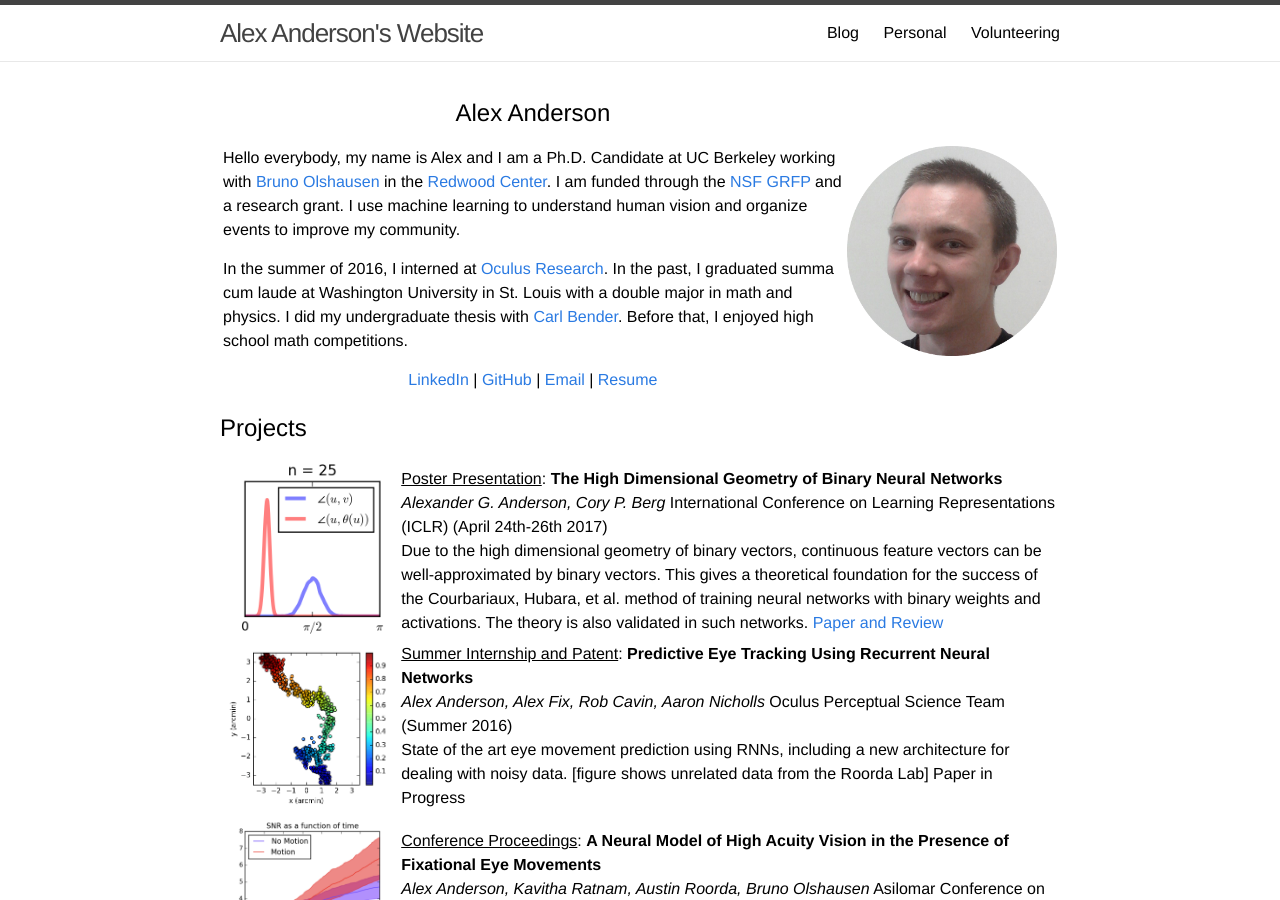
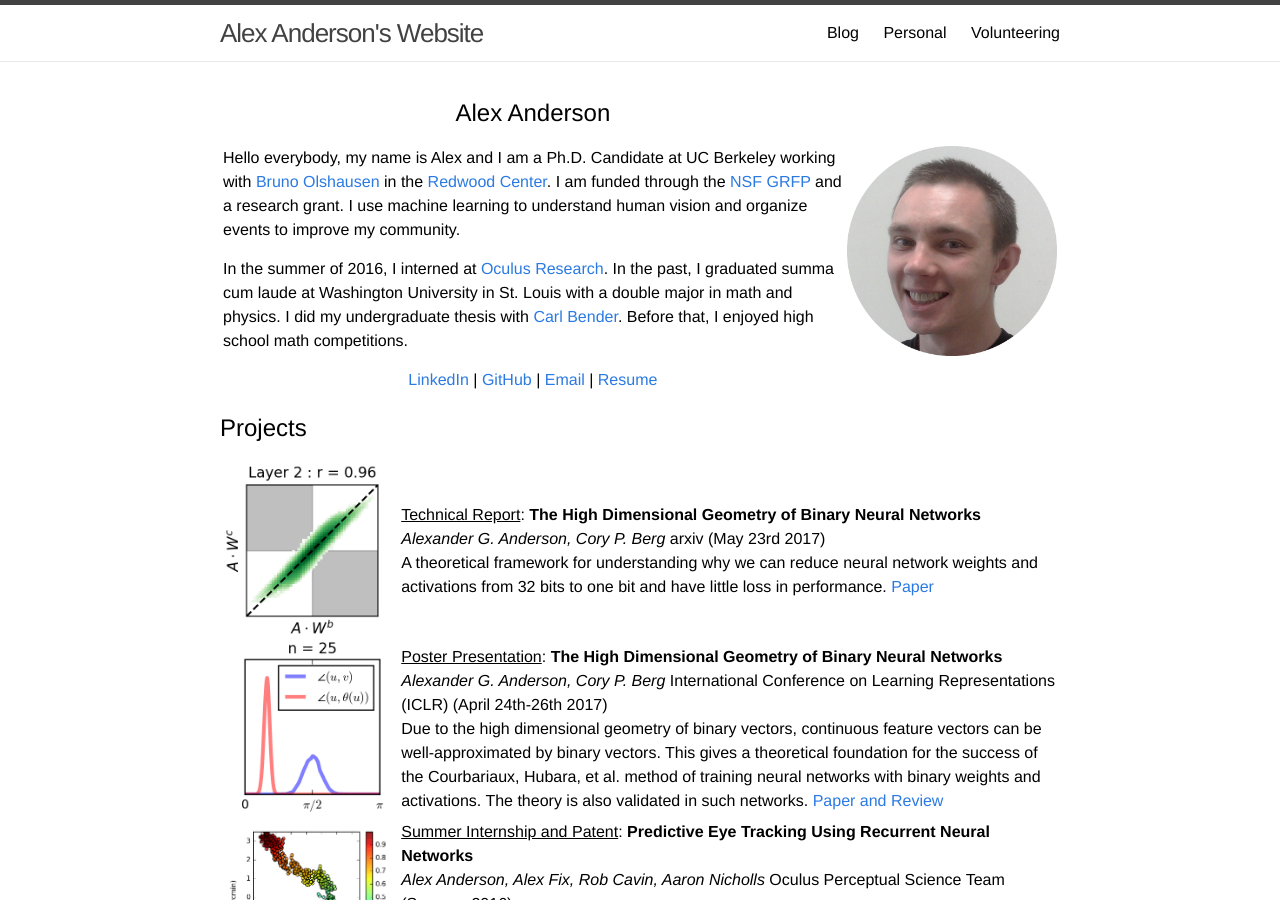
Before and after one commit to alexanderganderson/alexanderganderson.github.io, a Jekyll site: the page built from index.html, in a window 1280 px wide and 900 px high. Built offline with Jekyll 4.4.1, drawn with Linux system fonts in a browser that asks for light colours.

Commit message:
added bnn arxiv

```diff
--- a/_data/projects.yml
+++ b/_data/projects.yml
@@ -1,3 +1,12 @@
+- type: Technical Report
+  title: The High Dimensional Geometry of Binary Neural Networks
+  authors: Alexander G.  Anderson, Cory P. Berg
+  location: arxiv
+  date: May 23rd 2017
+  desc: A theoretical framework for understanding why we can reduce neural network weights and activations from 32 bits to one bit and have little loss in performance.
+  img: static/img/cifar-10_hist2d_small.png
+  link: <a href='https://arxiv.org/abs/1705.07199' target='_blank'>Paper</a>
+
 - type: Poster Presentation
   title: The High Dimensional Geometry of Binary Neural Networks
   authors: Alexander G.  Anderson, Cory P. Berg
```
Also changed, not shown: static/img/cifar-10_hist2d_small.png (added).
